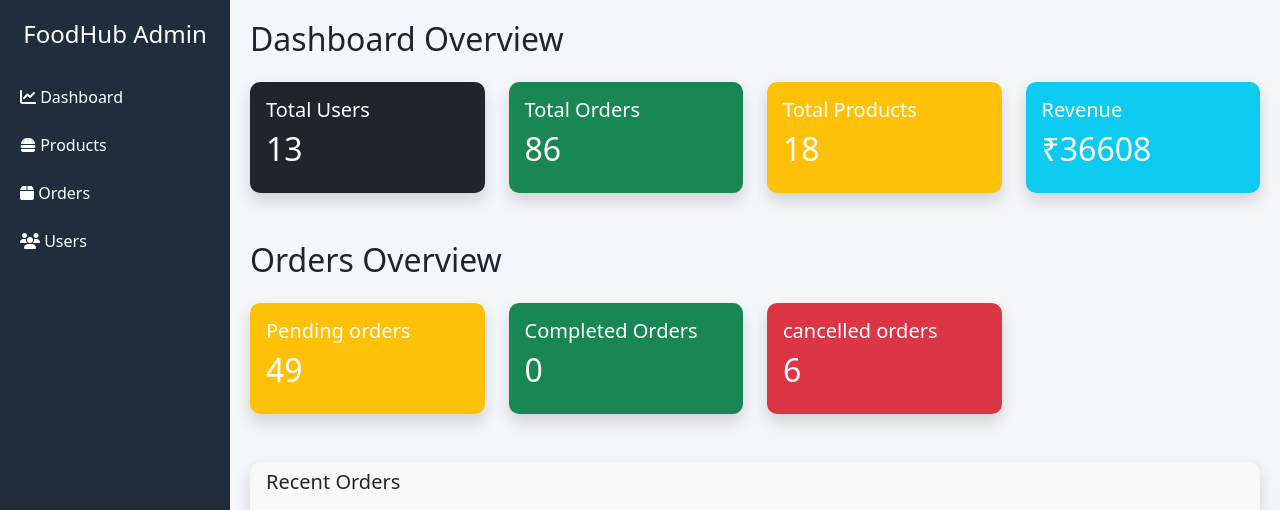
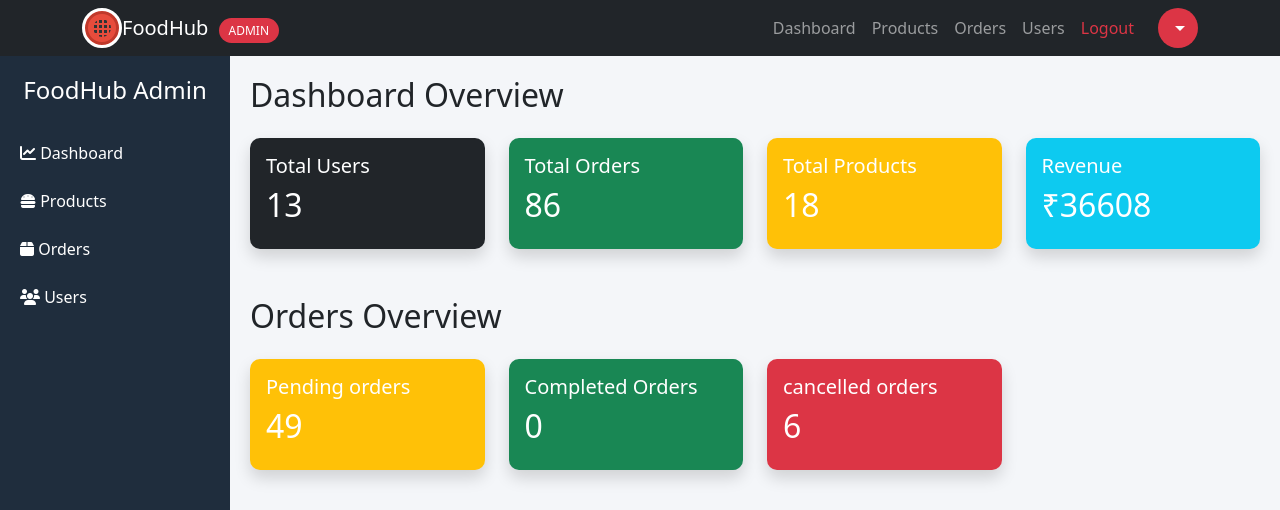
Before and after one commit to manasays2001-hue/Food-Hub, a Django app: page /admin_dashboard in a window 1280 px wide. Shown: the top 510 px of the page. Run offline with Django 5.2, Linux system fonts and the light colour scheme; data comes from the database, SQL or seed files in the repository; both versions use the stored data as it was after the commit.

Commit message:
new changes in admin page

```diff
--- a/ecommerce/urls.py
+++ b/ecommerce/urls.py
@@ -24,21 +24,15 @@ urlpatterns = [
     path('admin_login', views.admin_login, name='admin_login'),
     path('admin_home', views.admin_home , name='admin_home'),
     path('', views.index, name='index'),
-
     path('entry/', views.entry, name='entry'),
     path('product/', views.product, name='product'),
-
     path('edit/<int:product_id>/', views.edit, name='edit_product'),
     path('delete/<int:id>/', views.delete, name='delete'),
-
     path('add_to_cart/<int:product_id>/', views.add_to_cart, name='add_to_cart'),
-
-   path('checkout/', views.checkout, name='checkout'),
+    path('checkout/', views.checkout, name='checkout'),
     path('payment/', views.payment_page, name='payment_page'),
-
     path('update_quantity/<int:cart_id>/', views.update_quantity, name='update_quantity'),
     path('remove/<int:id>/', views.remove_from_cart, name='remove_from_cart'),
-
     path('login/', views.login_view, name='login'),
     path('register/', views.register, name='register'),
     path('logout/', views.logout_view, name='logout'),
@@ -55,5 +49,6 @@ urlpatterns = [
     path('order_dashboard', views.order_dashboard, name='order_dashboard'),
     path('order/<int:id>/', views.order_detail, name='order_detail'),
     path('users', views.users, name='users'),
+    path('order_detail', views.order_detail, name='order_detail'),
 
 ]
--- a/restuarent/templates/admin_dashboard.html
+++ b/restuarent/templates/admin_dashboard.html
@@ -43,11 +43,159 @@ border:none;
 border-radius:10px;
 }
 
+.header{
+background-image:url('https://img.freepik.com/premium-photo/mix-vegetables-food-isolated-grey-background_429553-176.jpg?w=2000');
+background-size:cover;
+background-position:center;
+background-repeat:no-repeat;
+color:black;
+}
+
+.admin-badge{
+background:#dc3545;
+padding:4px 10px;
+border-radius:20px;
+font-size:12px;
+margin-left:5px;
+}
+
+.admin-icon{
+width:40px;
+height:40px;
+border-radius:50%;
+background:#dc3545;
+color:white;
+display:flex;
+align-items:center;
+justify-content:center;
+font-weight:bold;
+font-size:18px;
+}
+
+.food-section{
+border:1px solid #ddd;
+border-radius:10px;
+padding:25px;
+margin-top:40px;
+background:#fafafa;
+}
+
+
+ .icon {
+  width: 40px;   /* reduced */
+  height: 40px;  /* reduced */
+  border-radius: 50%;
+  position: relative;
+
+  background: #e74c3c;
+  border: 3px solid white; /* slightly thinner */
+  box-shadow: inset 0 0 0 3px #c0392b;
+}
+
+.icon::after {
+  content: "";
+  width: 18px;   /* reduced */
+  height: 18px;  /* reduced */
+  border-radius: 50%;
+  position: absolute;
+  top: 50%;
+  left: 50%;
+  transform: translate(-50%, -50%);
+
+  background: radial-gradient(#2d3436 1.5px, transparent 1.5px);
+  background-size: 5px 5px;
+}
+
+
+.icon {
+  --size: 40px;
+  width: var(--size);
+  height: var(--size);
+}
+
+
+.F {
+  gap: 20px;
+    padding-left: 10px;
+
+}
+
 </style>
 
 </head>
 
 <body>
+  <nav class="navbar navbar-expand-lg navbar-dark bg-dark">
+<div class="container">
+      <div class="icon"></div>
+
+
+<a class="navbar-brand" href="#">
+FoodHub <span class="admin-badge">ADMIN</span>
+</a>
+
+<div class="collapse navbar-collapse">
+<ul class="navbar-nav ms-auto">
+
+<li class="nav-item">
+<a class="nav-link" href="{% url 'admin_dashboard' %}">Dashboard</a>
+</li>
+
+<li class="nav-item">
+<a class="nav-link" href="{% url 'product' %}">Products</a>
+</li>
+<li class="nav-item">
+  <a class="nav-link" href="{% url 'order_detail' %}">Orders</a>
+
+</li>
+
+<li class="nav-item">
+<a class="nav-link" href="{% url 'users' %}">Users</a>
+</li>
+
+<li class="nav-item">
+<a class="nav-link text-danger" href="{% url 'admin_logout' %}">
+Logout
+</a>
+</li>
+
+
+
+<li class="nav-item dropdown ms-3">
+
+<div class="admin-icon dropdown-toggle"
+     data-bs-toggle="dropdown"
+     style="cursor:pointer;">
+
+{{ request.session.admin_email|first|upper }}
+
+</div>
+
+<ul class="dropdown-menu dropdown-menu-end shadow">
+
+<li class="dropdown-item-text">
+Hi, Welcome 👋
+</li>
+
+<li>
+<hr class="dropdown-divider">
+</li>
+
+<li>
+<a class="dropdown-item" href="">
+<i class="fa fa-user"></i> Edit Profile
+</a>
+</li>
+
+
+</ul>
+
+</li>
+</ul>
+</div>
+
+</div>
+</nav>
 
 <!-- Sidebar -->
 
--- a/restuarent/views.py
+++ b/restuarent/views.py
@@ -1,5 +1,4 @@
 import email
-
 from django.shortcuts import render, redirect, get_object_or_404
 from django.contrib.auth import authenticate, login,logout
 from django.contrib.auth.decorators import login_required
@@ -575,3 +574,7 @@ def users(request):
     return render(request, 'users.html', {
         'users': users
     })
+
+def order_detail(request):
+
+    return render(request, 'order_detail.html')
```
Also changed, not shown: restuarent/templates/admin_home.html (+42 -1 lines), restuarent/templates/index.html (+4 -9 lines), restuarent/templates/order_detail.html (+116 -18 lines), restuarent/templates/orders.html (+50 -1 lines), db.sqlite3.
